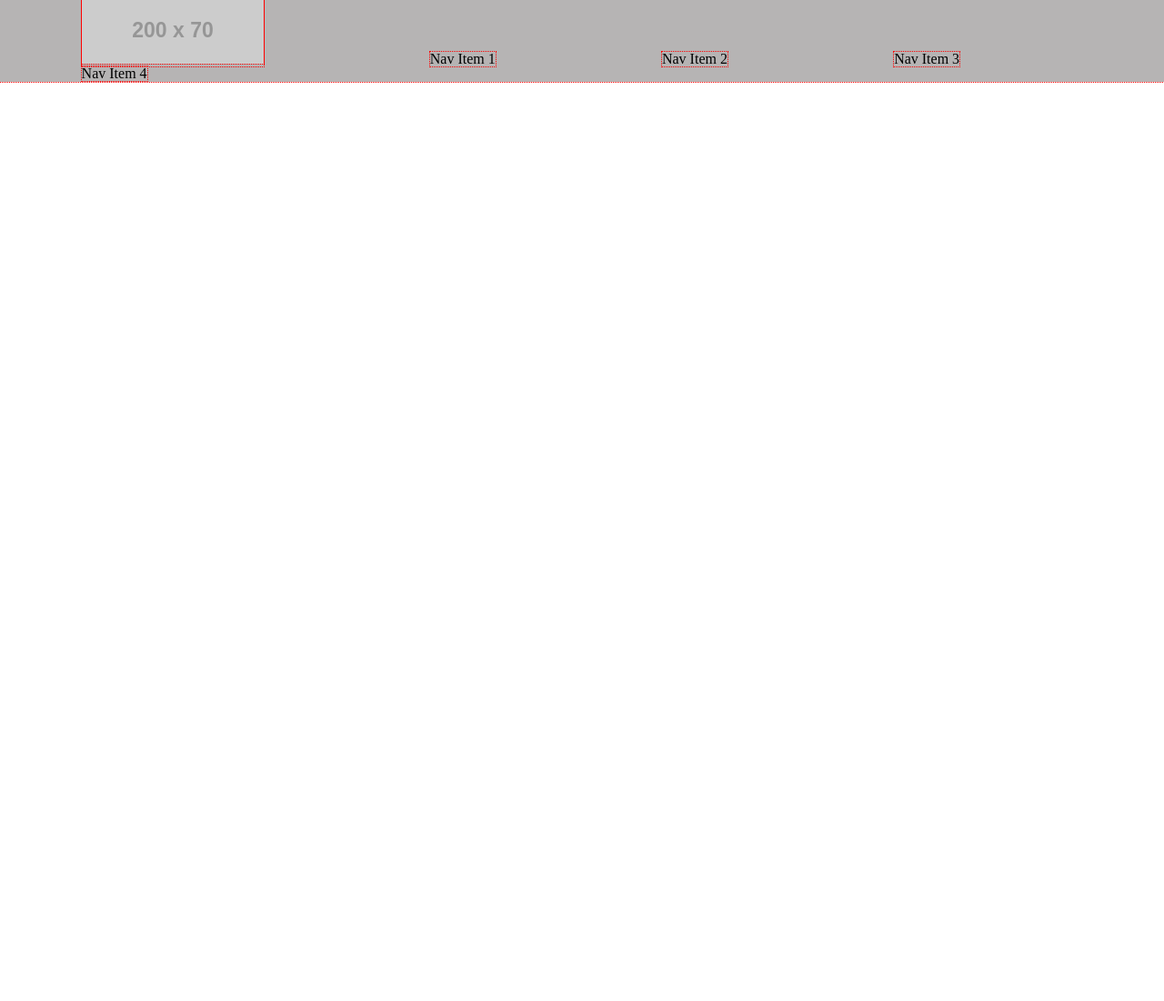
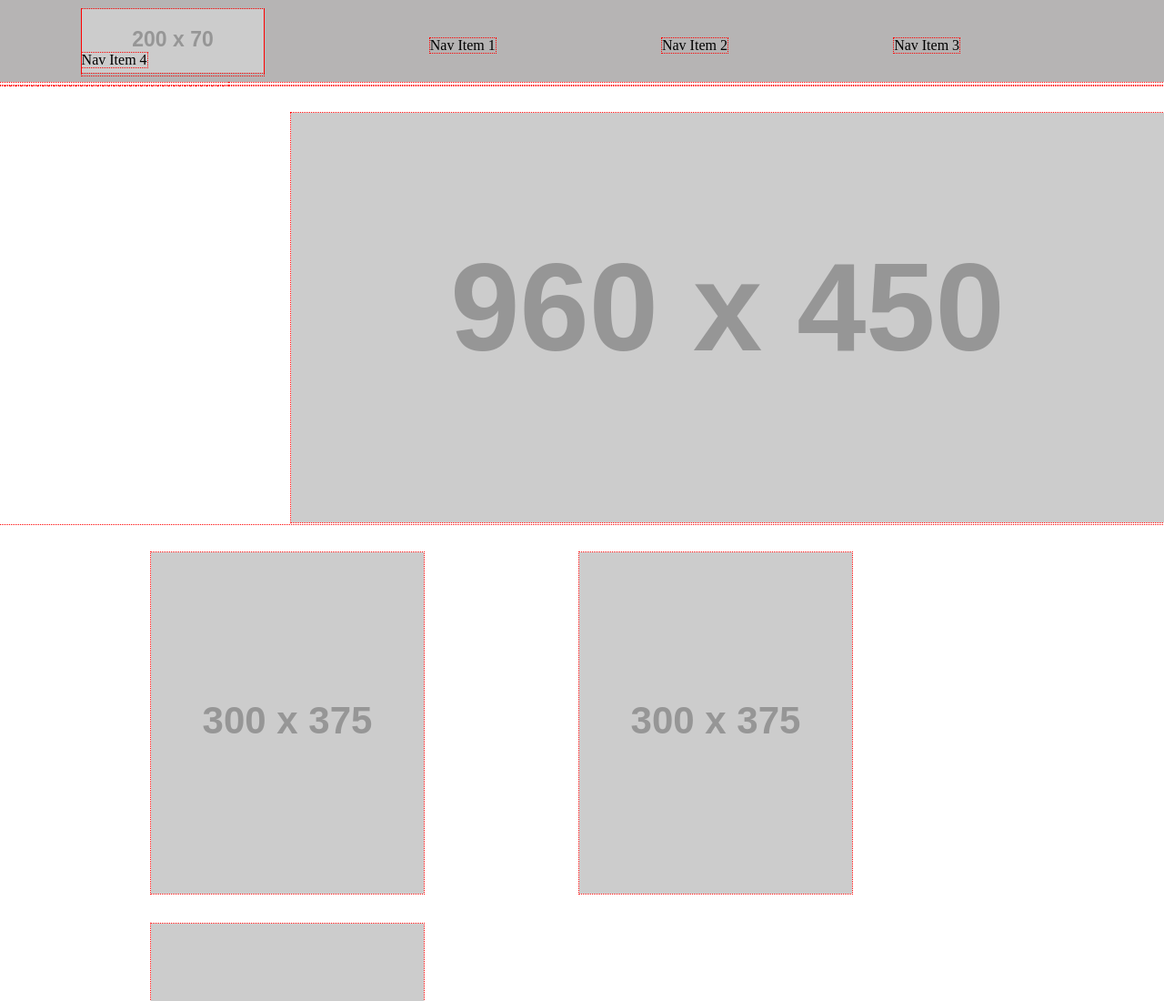
Before and after one commit to vdrobyshev/wirefame-exercise, a plain HTML site: page index.html in a window 1280 px wide. Shown: the top 1100 px of the page at 91% size. Before the commit the page ends 800 px from the top, so only its background shows below. Drawn offline with Linux system fonts and the light colour scheme; placeholder pictures from the web are drawn by us.

Commit message:
Completes 3 rows

```diff
--- a/index.html
+++ b/index.html
@@ -24,9 +24,20 @@
       </ul>
 
     </nav>
-    <!-- <img class="firstrow" src="https://via.placeholder.com/200x70"> -->
   </header>
-  <!-- <img class="firstrow" src="https://via.placeholder.com/350x50"> -->
+  <Main>
+    <img id="secondrow" src="https://via.placeholder.com/960x450/000000">
+    <div>
+      <img class="thirdrow" src="https://via.placeholder.com/300x375/000000">
+      <img class="thirdrow" src="https://via.placeholder.com/300x375/000000">
+      <img class="thirdrow" src="https://via.placeholder.com/300x375/000000">
+    </div>
+
+    <section id ="4row">
+      <img class="firstrow" src="https://via.placeholder.com/480x400/000000">
+    </section>
+  </Main>
+
 </body>
 
 </html>
--- a/style.css
+++ b/style.css
@@ -1,26 +1,47 @@
 * {
+  outline: 1px dotted red;
+}
 
-  outline: 1px dotted red;
-
-}
-#divnav{
+#divnav {
   position: absolute;
   height: 90px;
   width: 100%;
   background-color: rgb(182, 180, 180);
 }
 
-navid{
+navid {
   margin-top: 10px;
 }
-#navigation{
+
+#navigation {
   display: inline;
 }
-.nav{
+
+.nav {
   display: inline-block;
   position: relative;
-  /* margin:9%; */
+  top: -20px;
   margin-left: 7%;
   margin-right: 7%;
-  /* top: -30px; */
+
 }
+
+#navid {
+  margin-top: 5px;
+  position: relative;
+  top: 5px;
+}
+
+#secondrow{
+  display: inline-block;
+  position: relative;
+  margin-top: 30px;
+  margin-left: 25%;
+}
+.thirdrow{
+  display: inline-block;
+  position: relative;
+  margin-top: 30px;
+  margin-left: 13%;
+
+}
```
